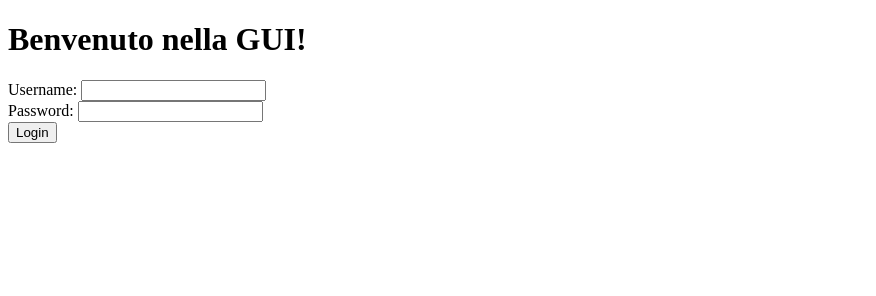
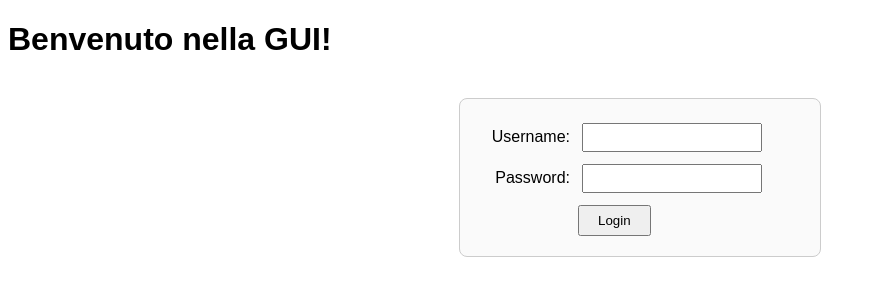
Before and after one commit to Casne99/fastapi-project, a website: page src/frontend/index.html in a window 1280 px wide. Shown: the whole page, without its empty margins (0-876 px from the left). Drawn offline with Linux system fonts and the light colour scheme.

```diff
--- a/docker-compose.yml
+++ b/docker-compose.yml
@@ -61,8 +61,8 @@
 
   frontend-tests:
     build:
-      context: ./src/frontend
-      dockerfile: Dockerfile.playwright
+      context: .
+      dockerfile: src/frontend/Dockerfile.playwright
     environment:
       - PLAYWRIGHT_BASE_URL=http://nginx
     depends_on:
--- a/src/frontend/index.html
+++ b/src/frontend/index.html
@@ -3,6 +3,40 @@
 <head>
     <meta charset="UTF-8">
     <title>Frontend GUI</title>
+    <style>
+        body {
+            font-family: Arial, sans-serif;
+        }
+        #login-form {
+            max-width: 320px;
+            margin: 40px auto;
+            padding: 24px 20px 20px 20px;
+            border: 1px solid #ccc;
+            border-radius: 8px;
+            background: #fafafa;
+        }
+        #login-form label {
+            display: inline-block;
+            width: 90px;
+            margin-bottom: 8px;
+            text-align: right;
+        }
+        #login-form input {
+            width: 180px;
+            padding: 5px;
+            margin-bottom: 12px;
+            margin-left: 8px;
+            box-sizing: border-box;
+        }
+        #login-form button {
+            margin-left: 98px;
+            padding: 6px 18px;
+        }
+        #message {
+            margin-top: 18px;
+            text-align: center;
+        }
+    </style>
 </head>
 <body>
     <h1>Benvenuto nella GUI!</h1>
```
Also changed, not shown: src/frontend/tests/login/login-success.spec.ts (added, +14 -0 lines), .github/workflows/ci.yml, src/frontend/playwright.config.ts (line endings or trailing spaces), src/frontend/tests/login/login-failure.spec.ts (renamed from src/frontend/tests/login-failure.spec.ts), 5 other files.
